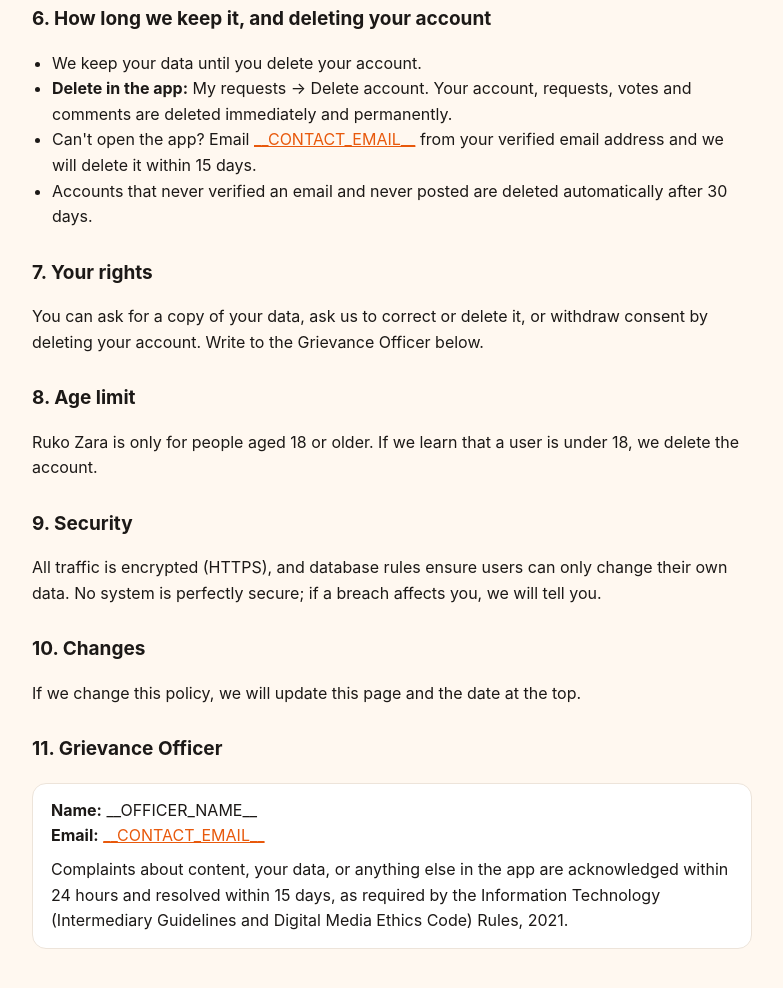
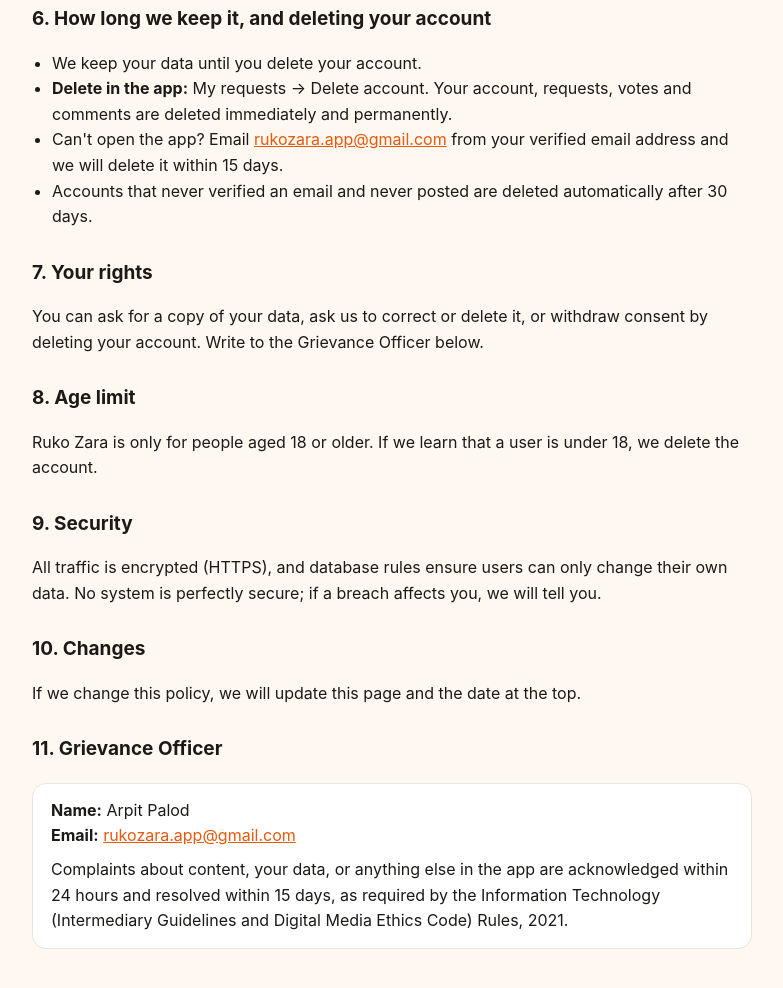
Before and after one commit to arpitpalod/ruko-zara, a website: page public/privacy.html in a window 1280 px wide. Shown: the part 1420-2408 px from the top of the page, without its empty margins (248-1031 px from the left). Drawn offline with Linux system fonts and the light colour scheme.

Commit message:
Legal pages: grievance officer Arpit Palod, rukozara.app@gmail.com
Co-Authored-By: Claude Opus 5.5 <noreply@anthropic.com>
Claude-Session: https://claude.ai/code/session_011jr9z42JYDNp8cdrDLvkWZ

```diff
--- a/public/privacy.html
+++ b/public/privacy.html
@@ -32,7 +32,7 @@
   </div>
 
   <h2>1. Who we are</h2>
-  <p>Ruko Zara ("we", "the app") is a free app where people ask strangers to vote on purchases before buying. It is run by __OFFICER_NAME__, an individual based in India. Contact: <a href="mailto:__CONTACT_EMAIL__">__CONTACT_EMAIL__</a>.</p>
+  <p>Ruko Zara ("we", "the app") is a free app where people ask strangers to vote on purchases before buying. It is run by Arpit Palod, an individual based in India. Contact: <a href="mailto:rukozara.app@gmail.com">rukozara.app@gmail.com</a>.</p>
 
   <h2>2. What we collect</h2>
   <ul>
@@ -66,7 +66,7 @@
   <ul>
     <li>We keep your data until you delete your account.</li>
     <li><strong>Delete in the app:</strong> My requests → Delete account. Your account, requests, votes and comments are deleted immediately and permanently.</li>
-    <li>Can't open the app? Email <a href="mailto:__CONTACT_EMAIL__">__CONTACT_EMAIL__</a> from your verified email address and we will delete it within 15 days.</li>
+    <li>Can't open the app? Email <a href="mailto:rukozara.app@gmail.com">rukozara.app@gmail.com</a> from your verified email address and we will delete it within 15 days.</li>
     <li>Accounts that never verified an email and never posted are deleted automatically after 30 days.</li>
   </ul>
 
@@ -84,8 +84,8 @@
 
   <h2 id="grievance">11. Grievance Officer</h2>
   <div class="box">
-    <p style="margin:0"><strong>Name:</strong> __OFFICER_NAME__<br>
-    <strong>Email:</strong> <a href="mailto:__CONTACT_EMAIL__">__CONTACT_EMAIL__</a></p>
+    <p style="margin:0"><strong>Name:</strong> Arpit Palod<br>
+    <strong>Email:</strong> <a href="mailto:rukozara.app@gmail.com">rukozara.app@gmail.com</a></p>
     <p style="margin:8px 0 0">Complaints about content, your data, or anything else in the app are acknowledged within 24 hours and resolved within 15 days, as required by the Information Technology (Intermediary Guidelines and Digital Media Ethics Code) Rules, 2021.</p>
   </div>
 </main>
```
Also changed, not shown: public/terms.html (+1 -1 lines).
